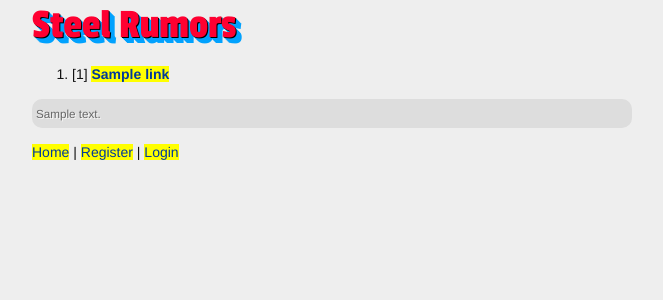
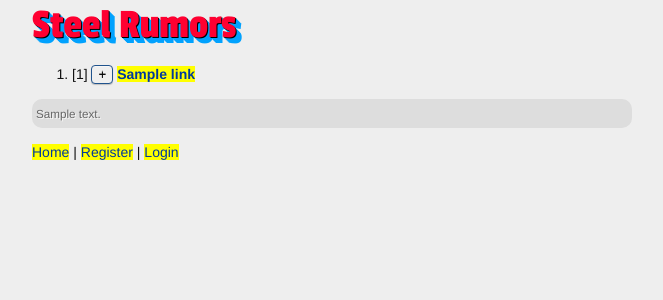
Before and after one commit to tizz98/django17_hn_clone, a Django app: template steelrumors/templates/links/link_list.html in a window 1280 px wide. Shown: the top 300 px of the page, without its empty margins (308-971 px from the left). Run offline with Django 3.2, Linux system fonts and the light colour scheme; tables that the repository leaves empty hold one stand-in row (values such as "Sample post"); the template is opened without the code that fills it: values that come from a table or form of the project are taken from there, most other values are stand-ins (such as "Sample title", 1, 10 or a date in 2020); parts of the project's set-up code (start-up, migrations or seed data) failed here and were passed over; some libraries are stand-ins or nearby versions.

Commit message:
added vote button to link list template

```diff
--- a/steelrumors/templates/links/link_list.html
+++ b/steelrumors/templates/links/link_list.html
@@ -7,11 +7,17 @@
 <ol>
 {% endif %}
 {% for link in object_list %}
+<form method="post" action="{% url 'vote' %}" class="vote_form">
     <li> [{{ link.votes }}]
+    	{% csrf_token %}
+    	<input type="hidden" id="id_link" name="link" class="hidden_id" value="{{ link.pk }}" />
+    	<input type="hidden" id="id_voter" name="voter" class="hidden_id" value="{{ user.pk }}" />
+    	<button>+</button>
 		<a href="{% url 'link_detail' pk=link.pk %}">
       	<strong>{{ link.title }}</strong>
-    </a>
+    	</a>
     </li>
+</form>
 {% endfor %}
 </ol>
 {% if is_paginated %}
```
